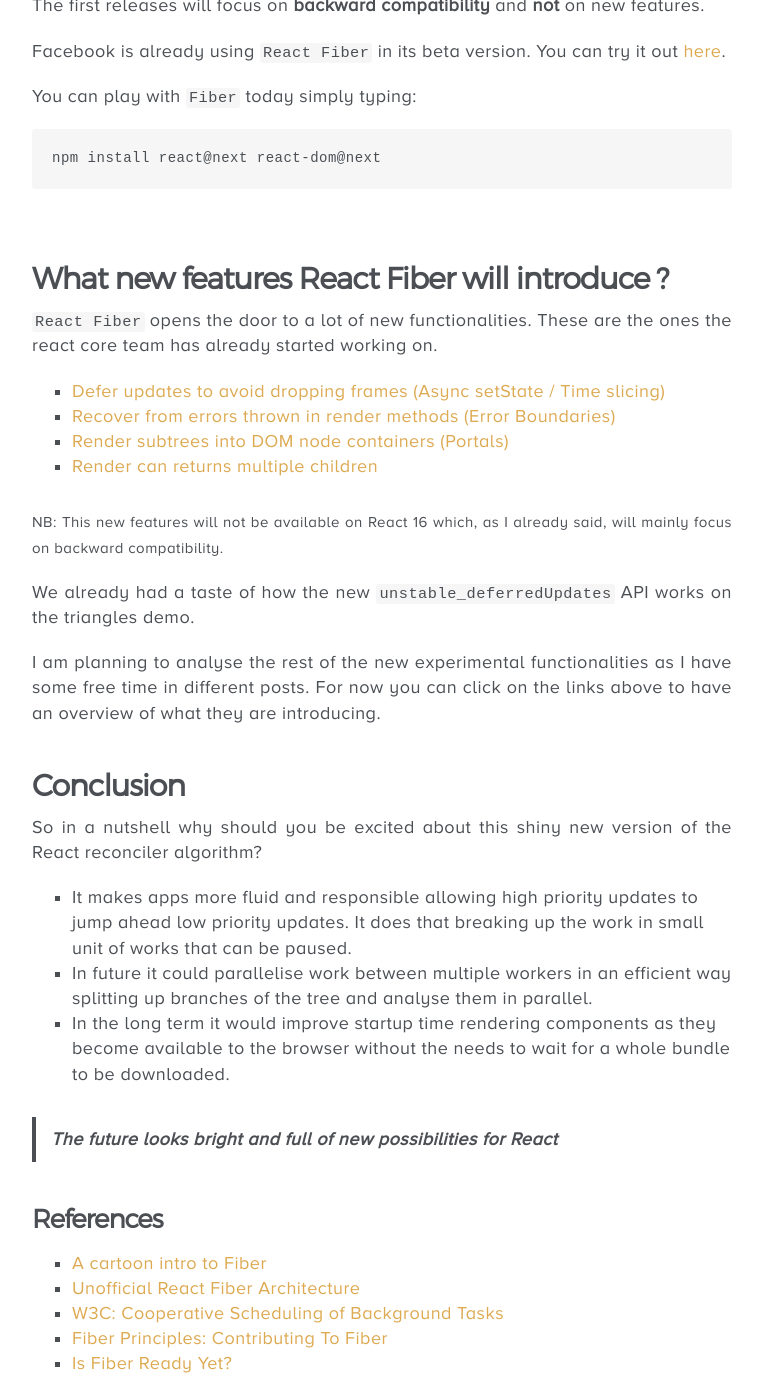
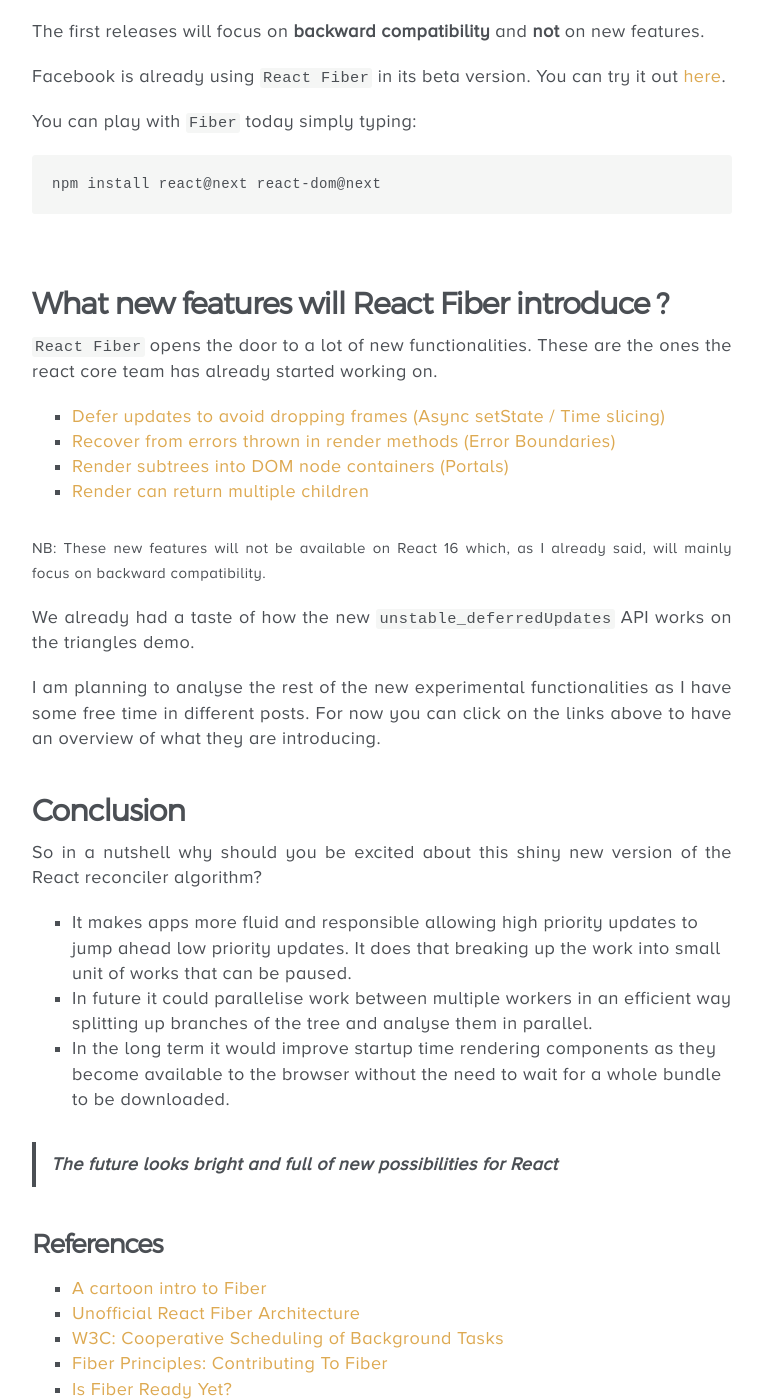
Before and after one commit to giamir/giamir.github.io, a Jekyll site: the page built from _posts/2017-04-23-what-is-react-fiber.md, in a window 1280 px wide and 1400 px high, scrolled down 8354 px. Shown: the whole window, without its empty margins (258-1020 px from the left). Built offline with Jekyll 4.4.1, drawn with Linux system fonts in a browser that asks for light colours; comment, search, counter and statistics services are not loaded; some of the changed text lies outside the part shown.

Commit message:
fix some typos on what is react fiber article

````diff
--- a/_posts/2017-04-23-what-is-react-fiber.md
+++ b/_posts/2017-04-23-what-is-react-fiber.md
@@ -185,15 +185,15 @@
 npm install react@next react-dom@next
 ```
 
-## What new features React Fiber will introduce ?
+## What new features will React Fiber introduce ?
 `React Fiber` opens the door to a lot of new functionalities. These are the ones the react core team has already started working on.
 
 * [Defer updates to avoid dropping frames (Async setState / Time slicing)](https://github.com/facebook/react/issues/8830)
 * [Recover from errors thrown in render methods (Error Boundaries)](https://github.com/facebook/react/issues/2461)
 * [Render subtrees into DOM node containers (Portals)](https://github.com/facebook/react/pull/8386)
-* [Render can returns multiple children](https://github.com/facebook/react/issues/2127)
+* [Render can return multiple children](https://github.com/facebook/react/issues/2127)
 
-<small>NB: This new features will not be available on React 16 which, as I already said, will mainly focus on backward compatibility.</small>
+<small>NB: These new features will not be available on React 16 which, as I already said, will mainly focus on backward compatibility.</small>
 
 We already had a taste of how the new `unstable_deferredUpdates` API works on the triangles demo.
 
@@ -202,9 +202,9 @@
 ## Conclusion
 So in a nutshell why should you be excited about this shiny new version of the React reconciler algorithm?
 
-* It makes apps more fluid and responsible allowing high priority updates to jump ahead low priority updates. It does that breaking up the work in small unit of works that can be paused.
+* It makes apps more fluid and responsible allowing high priority updates to jump ahead low priority updates. It does that breaking up the work into small unit of works that can be paused.
 * In future it could parallelise work between multiple workers in an efficient way splitting up branches of the tree and analyse them in parallel.
-* In the long term it would improve startup time rendering components as they become available to the browser without the needs to wait for a whole bundle to be downloaded.
+* In the long term it would improve startup time rendering components as they become available to the browser without the need to wait for a whole bundle to be downloaded.
 
 > **The future looks bright and full of new possibilities for React**
 
````
Also changed, not shown: other parts of _posts/2017-04-23-what-is-react-fiber.md (+10 -10 lines).
